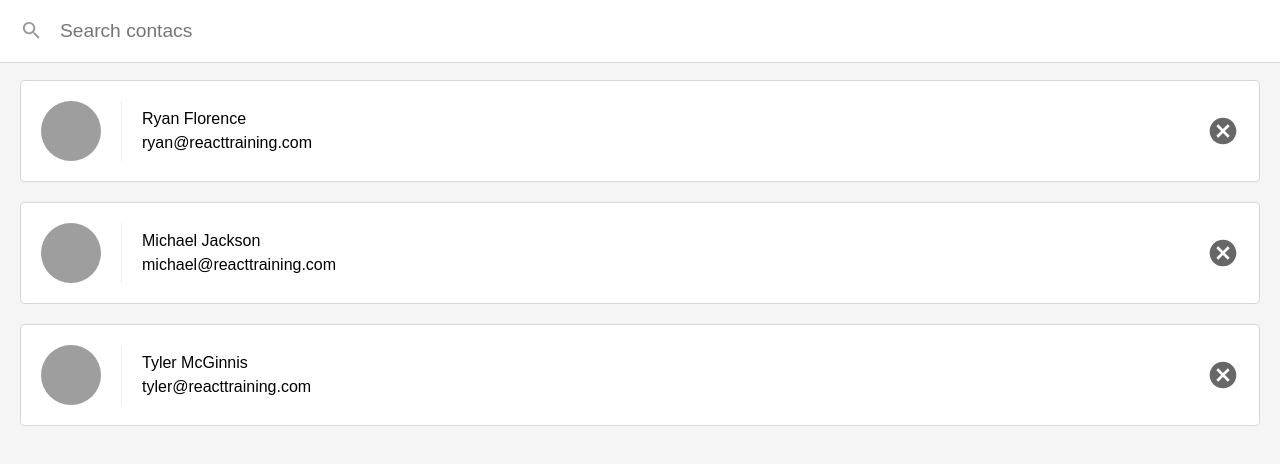
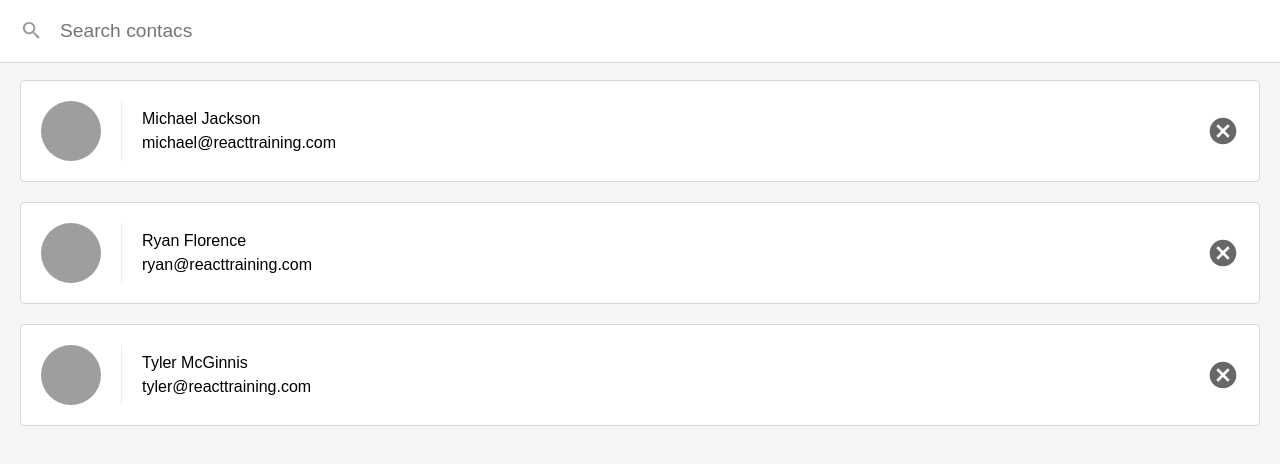
Before and after one commit to angelolucas/react-nanodegree-contacts, a React (Create React App) app: page / in a window 1280 px wide. Shown: the top 464 px of the page. Built offline with nearby package versions, Linux system fonts and the light colour scheme.

Commit message:
filter and sort the contacts that are searched for

```diff
--- a/package.json
+++ b/package.json
@@ -3,9 +3,12 @@
   "version": "0.1.0",
   "private": true,
   "dependencies": {
+    "escape-string-regexp": "^1.0.5",
+    "npm": "^6.1.0",
     "prop-types": "^15.6.1",
     "react": "^16.4.0",
-    "react-dom": "^16.4.0"
+    "react-dom": "^16.4.0",
+    "sort-by": "^1.2.0"
   },
   "devDependencies": {
     "react-scripts": "1.1.4"
--- a/src/ListContacts.js
+++ b/src/ListContacts.js
@@ -1,5 +1,7 @@
 import React, { Component } from 'react';
 import PropTypes from 'prop-types';
+import escapeRegExp from 'escape-string-regexp';
+import sortBy from 'sort-by';
 
 class ListContacts extends Component {
   state = {
@@ -11,6 +13,18 @@
   }
 
   render() {
+    let showingContacts;
+
+    if (this.state.query){
+      const match = new RegExp(escapeRegExp(this.state.query), 'i')
+      showingContacts = this.props.contacts.filter((contact) => match.test(contact.name))
+      console.log(match);
+    } else {
+      showingContacts = this.props.contacts;
+    }
+
+    showingContacts.sort(sortBy('name'))
+
     return (
       <div className="list-contacts">
         <div className="list-contacts-top">
@@ -23,7 +37,7 @@
           />
         </div>
         <ol className="contact-list">
-          {this.props.contacts.map((contact, key) => (
+          {showingContacts.map((contact, key) => (
             <li className="contact-list-item" key={contact.id}>
               <div className="contact-avatar" style={{
                 backgroundImage: `url(${contact.avatarURL})`
```
